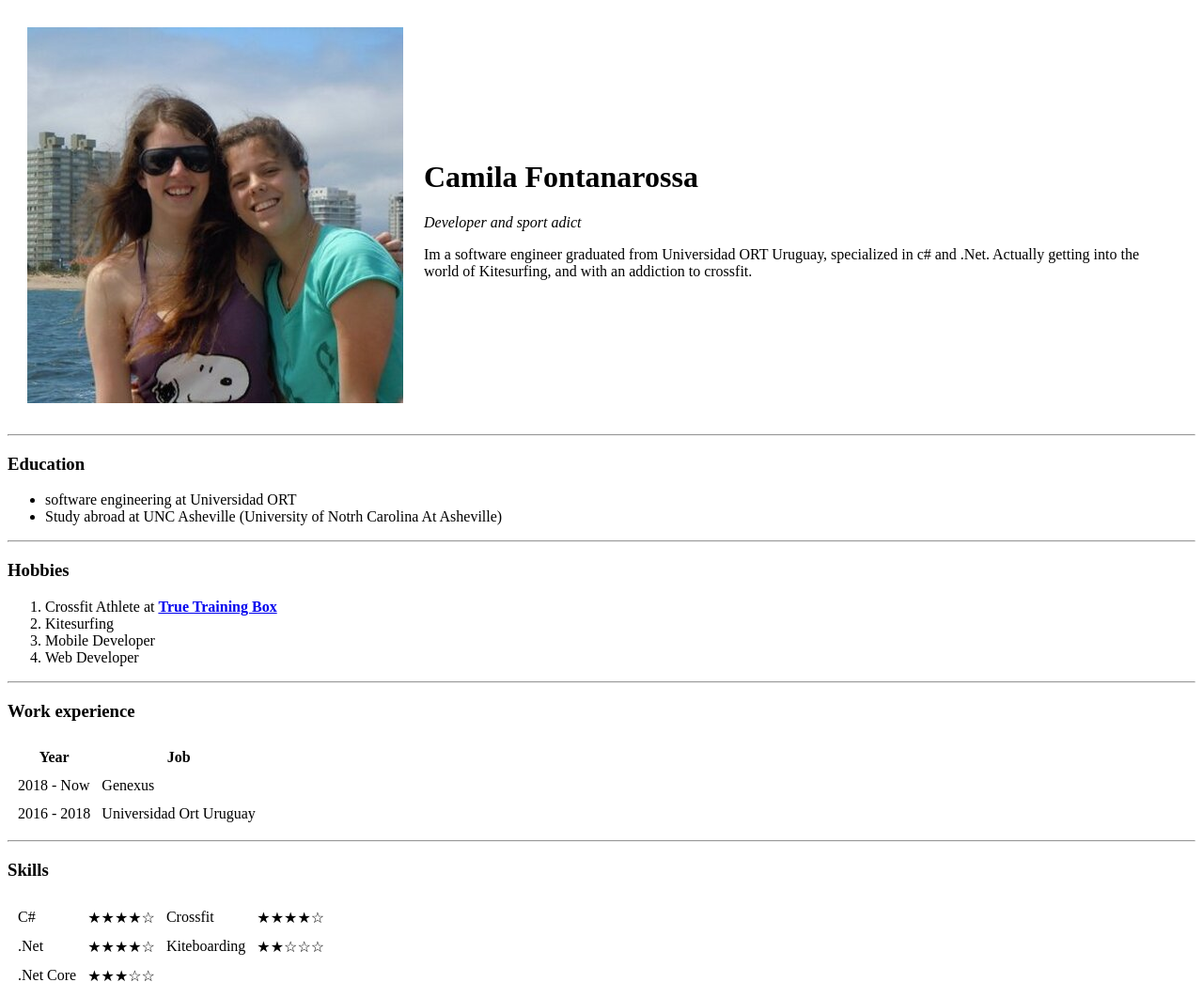
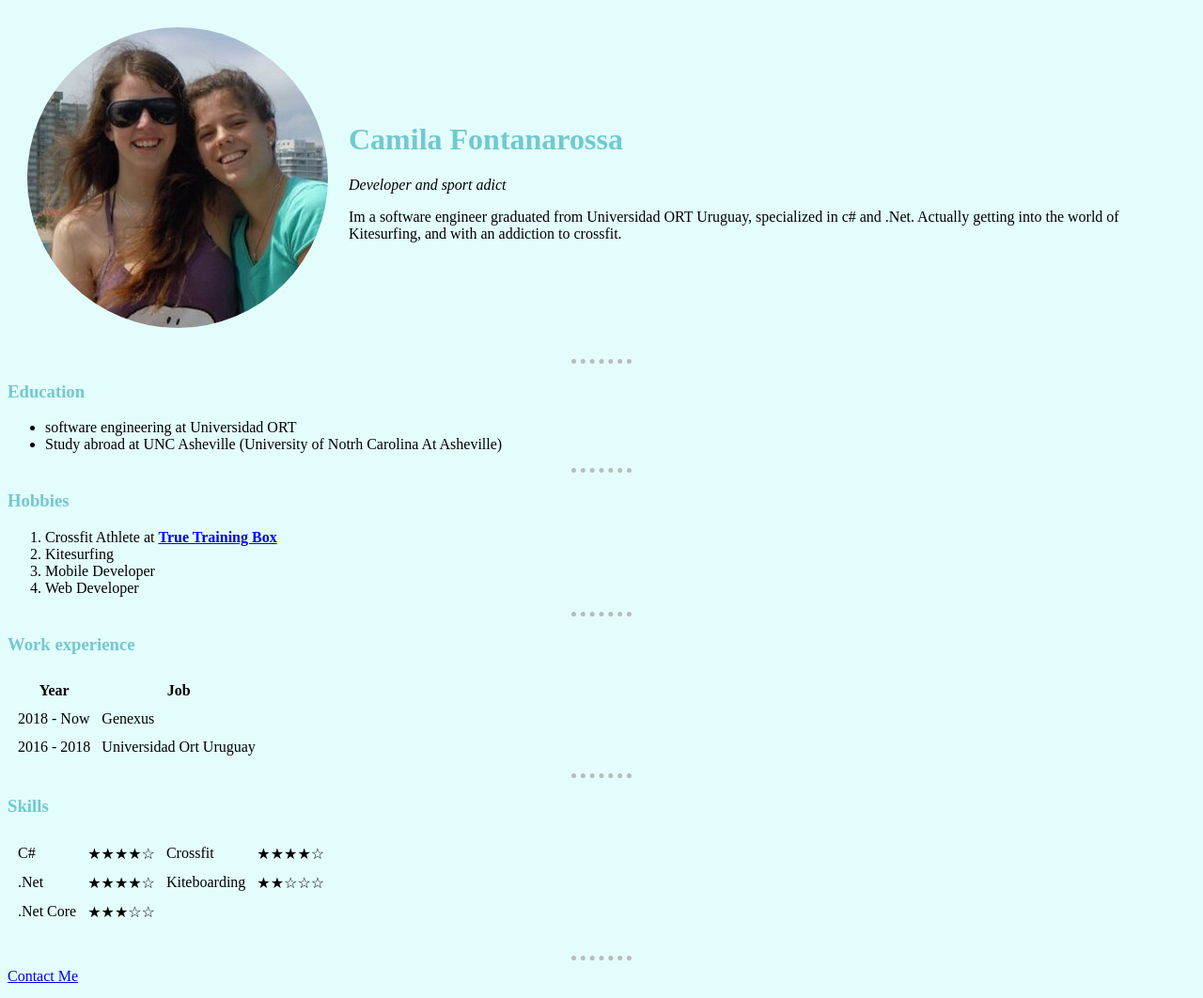
Before and after one commit to cfontanarossa/CV, a plain HTML site: page index.html in a window 1280 px wide. Shown: the top 1062 px of the page at 94% size. Drawn offline with Linux system fonts and the light colour scheme.

Commit message:
Add files via upload

```diff
--- /dev/null
+++ b/css/styles.css
@@ -0,0 +1,14 @@
+
+  body {
+    background-color: #e3fdfd;
+  }
+  hr{
+    border-style: dotted none none ;
+    border-color: #bbbbbb;
+    border-width: 5px;
+    width: 5%;
+  }
+
+  h1, h3{
+    color: #71c9ce;
+  }
--- a/index.html
+++ b/index.html
@@ -4,12 +4,14 @@
 <head>
   <meta charset="utf-8">
   <title>🌊 Camila's Personal Site</title>
+<link rel="stylesheet" href="css/styles.css">
 </head>
+
 
 <body>
   <table cellspacing="20">
     <tr>
-      <td><img src="Images/profilePicture.jpg" alt="Camila's Profile Picture"></td>
+      <td><img src="Images/profilePicture.png" alt="Camila's Profile Picture"></td>
       <td>
         <h1> Camila Fontanarossa </h1>
         <p><em>Developer and sport adict</em></p>
```
Also changed, not shown: contactInfo.html (+1 -0 lines), Images/profilePicture.png (added), Images/profilePictureSquare.jpg (added).
